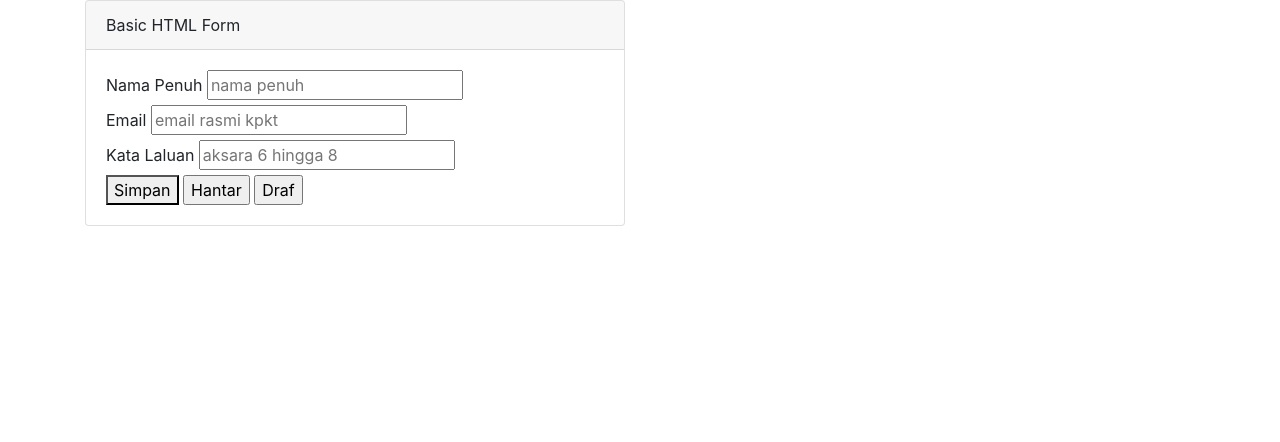
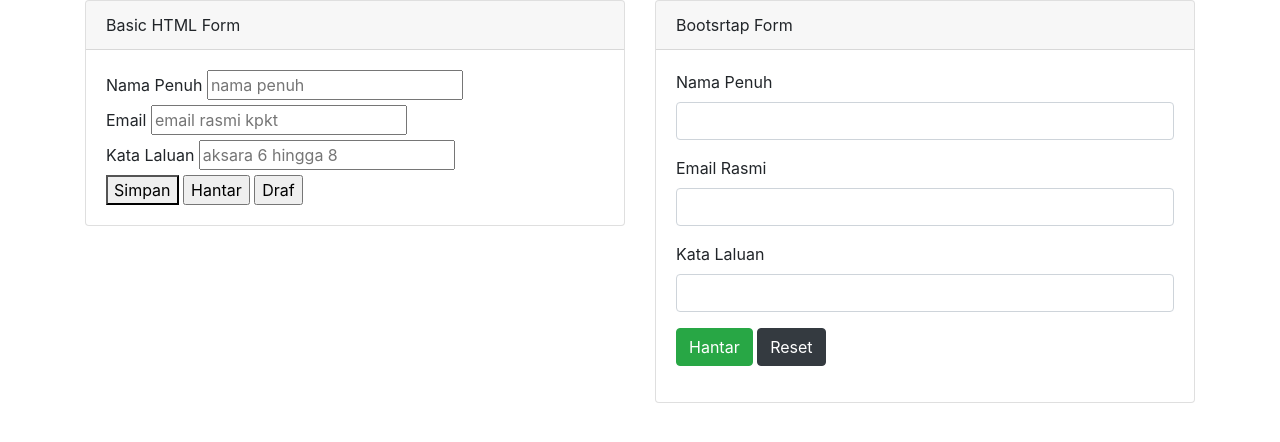
Before and after one commit to kpkt/bootstrap432, a plain HTML site: page card-form.html in a window 1280 px wide. Drawn offline with Linux system fonts and the light colour scheme.

Commit message:
bootstrap form

```diff
--- a/card-form.html
+++ b/card-form.html
@@ -42,15 +42,57 @@
                             <input type="password" placeholder="aksara 6 hingga 8">
                             <br>
                             <button type="submit">Simpan</button>
-                            <input type="submit" value="Hantar"/>
-                            <input type="submit" value="Draf"/>
+                            <input type="submit" value="Hantar" />
+                            <input type="submit" value="Draf" />
                         </form>
                     </div>
                 </div>
 
             </div>
             <div class="col-6">
+                <!-- .card>(div.card-header{Bootsrtap Form})+(div.card-body) -->
+                <div class="card">
+                    <div class="card-header">Bootsrtap Form</div>
+                    <div class="card-body">
+                        <form action="">
 
+                            <!-- Input Nama Penuh -->
+                            <div class="form-group">
+                                <label for="">Nama Penuh</label>
+                                <input type="text" class="form-control">
+                            </div>
+
+                            <!-- Input Email -->
+                            <!-- .form-group>(label{Email Rasmi}+(input:email.form-control)) -->
+                            <div class="form-group">
+                                <label for="">Email Rasmi</label>
+                                <input type="email" class="form-control">
+                            </div>
+
+                            <!-- Input Password -->
+                            <!-- .form-group>(label{Kata Laluan}+(input:password.form-control)) -->
+                            <div class="form-group">
+                                <label for="">Kata Laluan</label>
+                                <input type="password" class="form-control">
+                            </div>
+
+                            <!-- Button Submit btn-success -->
+                            <!-- .form-group>button:submit.btn.btn-success{Hantar} -->
+                            <!-- .form-group>button:reset.btn.btn-dark{Reset} -->
+                            <div class="form-group">
+                                <button type="submit" class="btn btn-success">Hantar</button>
+                                <button type="reset" class="btn btn-dark">Reset</button>
+                            </div>
+
+                            <!--
+                                .form-group>(button:submit.btn.btn-success{Hantar})
+                                    +(button:reset.btn.btn-dark{Reset})
+                            -->
+                        </form>
+                    </div>
+                </div>
+                <!-- JANGAN IKUT -->
+                <!-- .card>(div.card-header{Bootsrtap Form})+(div.card-body>form>(label*+input*2)) -->
             </div>
         </div>
     </div>
```
